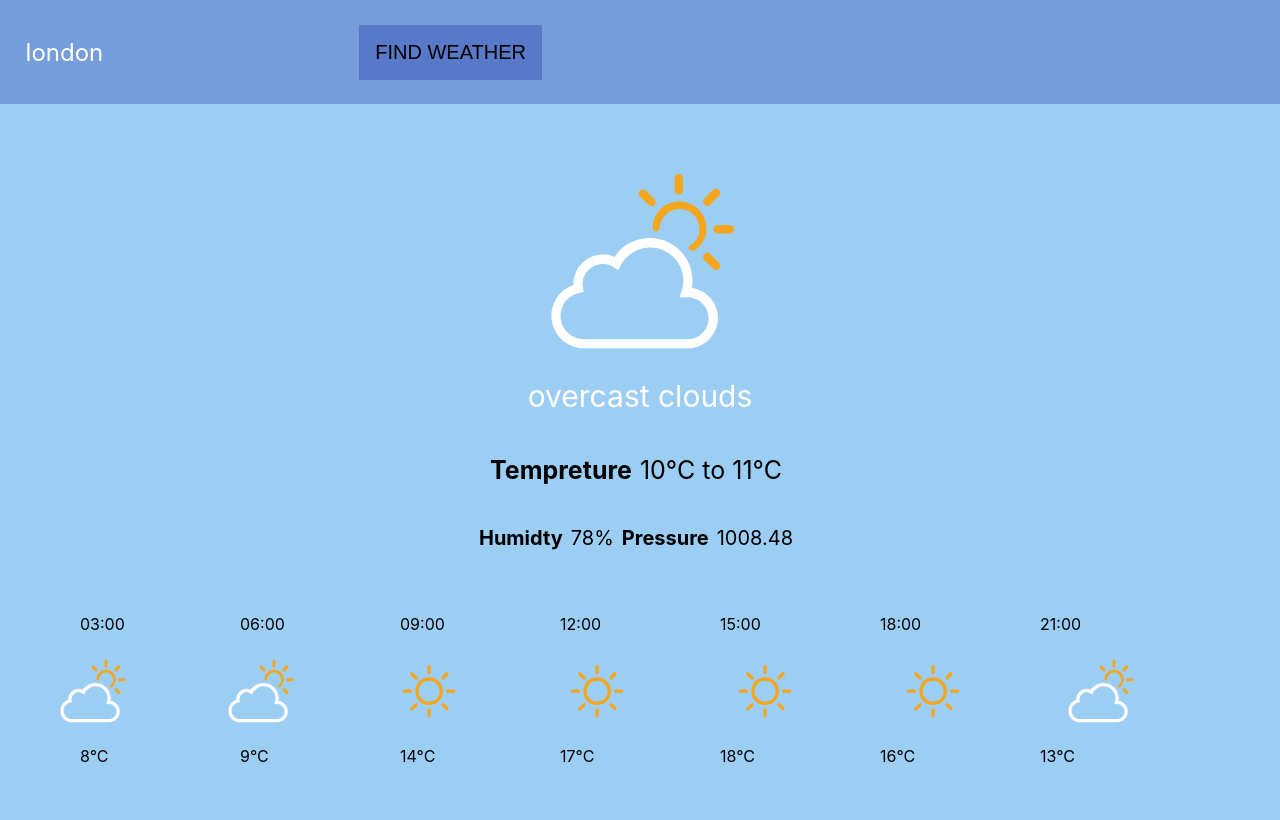
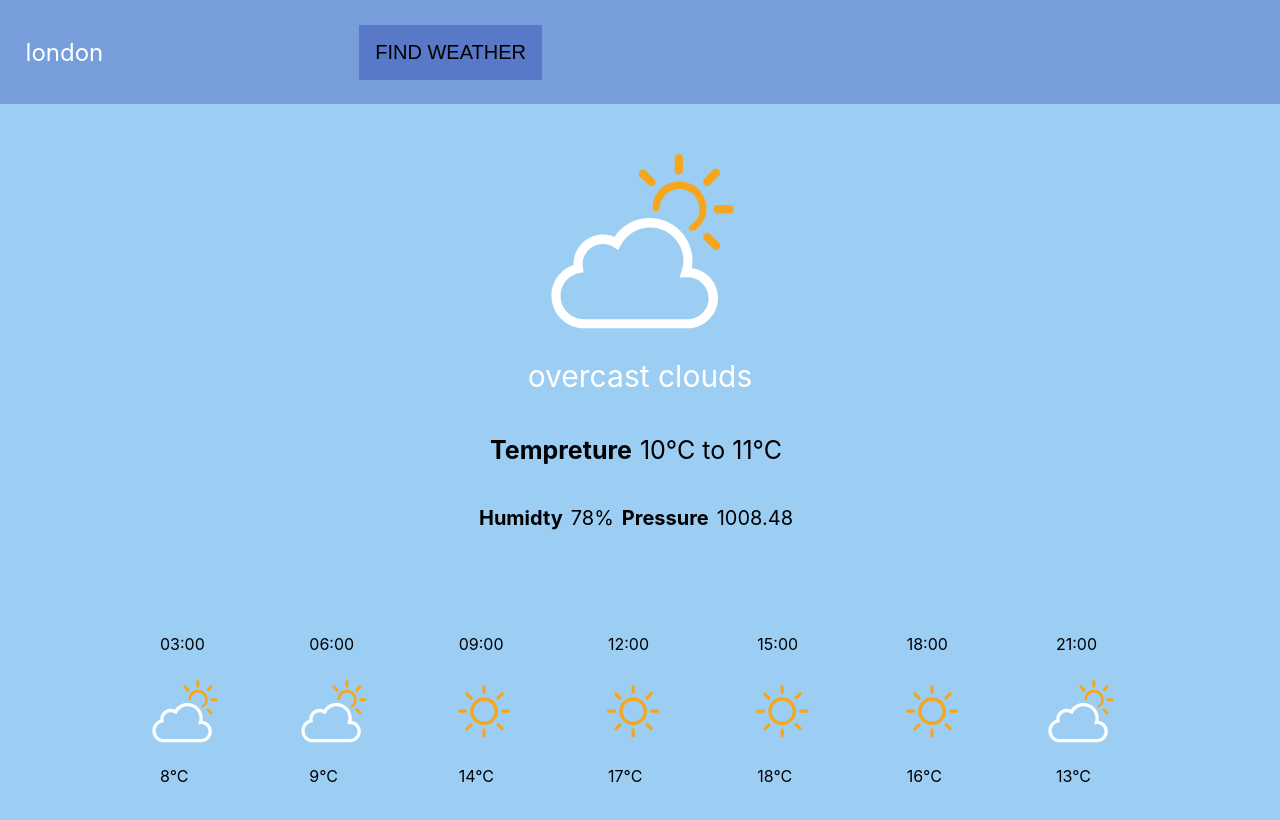
Before and after one commit to cozekouzi/mahdi---omar-react, a React (Create React App) app in the folder 05_React/react-assignment/: page / in a window 1280 px wide. Shown: the top 820 px of the page. Built offline with nearby package versions, Linux system fonts and the light colour scheme.

Commit message:
finish step one

```diff
--- a/05_React/react-assignment/src/App.css
+++ b/05_React/react-assignment/src/App.css
@@ -74,23 +74,22 @@ border: none;
 }
 
 .weekly-weather{
-  margin-top: 5vh;
+  margin-top: 10vh;
+  display: flex;
+  width: 120vh;
+  justify-content: space-between;
 }
 .weekly-weather div{
   display: flex;
-  flex-direction: row;
-  justify-content: center;
+  flex-direction: column;
   color: black;
+  align-content:space-between ;
 
 }
-.weekly-weather div p{
-width: 20vh;
-}
-
-
 .weekCloud{
   width: 10vh;
-padding-right:11vh;
+  margin-left: -2vh;
+
 }
 .white-weather{
   font-size: 30px;
--- a/05_React/react-assignment/src/App.js
+++ b/05_React/react-assignment/src/App.js
@@ -31,32 +31,37 @@ function App() {
 
 
 <div className="weekly-weather">
-<div className="weekly-hours">
+<div className="mon">
 <p>03:00</p>
+<img src={mostlyCloudy} className="weekCloud"/>
+<p>8°C </p>
+</div>
+<div className="tues">
 <p>06:00</p>
+<img src={mostlyCloudy} className="weekCloud"/>
+<p>9°C </p>
+</div><div className="wed">
 <p>09:00</p>
+<img src={clear} className="weekCloud"/>
+<p>14°C </p>
+</div><div className="thurs">
 <p>12:00</p>
+<img src={clear} className="weekCloud"/>
+<p>17°C </p>
+</div><div className="fri">
 <p>15:00</p>
+<img src={clear} className="weekCloud"/>
+<p>18°C </p>
+</div><div className="sat">
 <p>18:00</p>
+<img src={clear} className="weekCloud"/>
+<p>16°C </p>
+</div><div className="son">
 <p>21:00</p>
+<img src={mostlyCloudy} className="weekCloud"/>
+<p>13°C </p>
 </div>
-<div>
-    <img src={mostlyCloudy} className="weekCloud"/>
-    <img src={mostlyCloudy} className="weekCloud"/>
-    <img src={clear} className="weekCloud"/>
-    <img src={clear} className="weekCloud"/>
-    <img src={clear} className="weekCloud"/>
-    <img src={clear} className="weekCloud"/>
-    <img src={mostlyCloudy} className="weekCloud"/>
-</div>
-<div className="weekly-degree">
-<p>8°C </p>
-<p>9°C </p>
-<p>14°C </p>
-<p>17°C </p>
-<p>18°C </p>
-<p>16°C </p>
-<p>13°C </p>
+
 </div>
 
 
@@ -73,7 +78,6 @@ function App() {
 
 
 
-</div>
 
 
 
```
Also changed, not shown: 2 other files (tests, documents, lock files or other folders).
